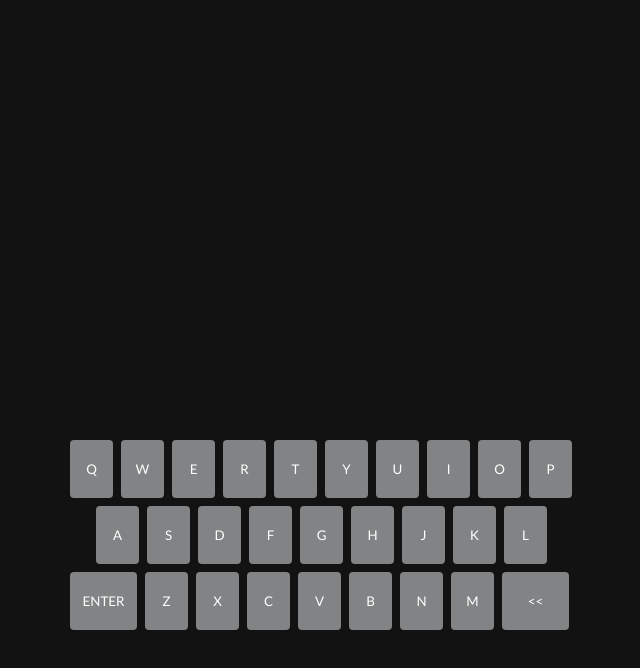
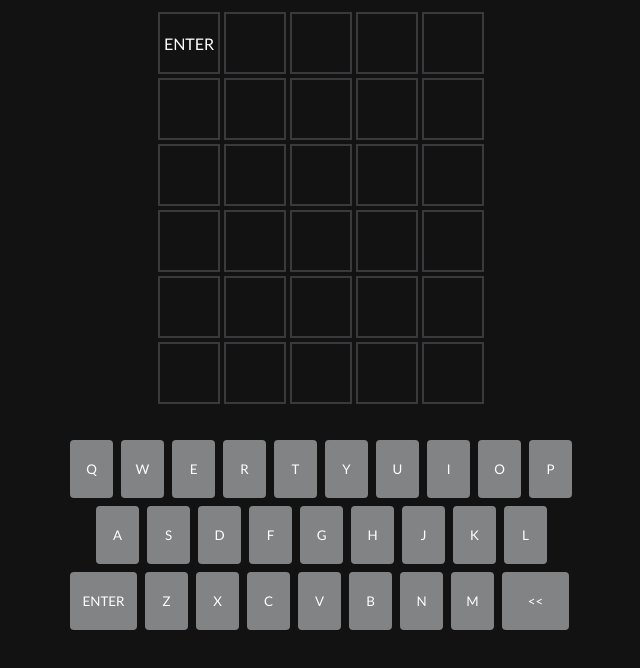
Before and after one commit to Amzsergio/Wordle, a plain HTML site: page index.html in a window 1280 px wide. Both pictures are taken after a click on the button "ENTER". Shown: the part 94-762 px from the top of the page, without its empty margins (319-959 px from the left). Drawn offline with Linux system fonts and the light colour scheme.

Commit message:
functionality to add on a key into a tile

```diff
--- a/app.js
+++ b/app.js
@@ -32,6 +32,9 @@ const keys = [
     '<<',
 ]
 
+let currentRow = 0;
+let currentTile = 0;
+
 const guessRows = [
     ['', '', '', '', ''],
     ['', '', '', '', ''],
@@ -47,20 +50,31 @@ guessRows.forEach((guessRow, guessRowIndex) => {
     guessRow.forEach((guess, guessIndex) => {
         const tileElelement = document.createElement('div');
         tileElelement.setAttribute('id', 'guessRow-' + guessRowIndex + '-tile-' + guessIndex);
+        tileElelement.classList.add('tile');
         rowElement.append(tileElelement);
     });
 
     tileDisplay.append(rowElement);
 })
 
-const handleClick = () => {
-    console.log('clicked')
-}
+
 
 keys.forEach(key => {
     const buttonElement = document.createElement('button');
     buttonElement.textContent = key;
     buttonElement.setAttribute('id', key);
-    buttonElement.addEventListener('click', handleClick);
+    buttonElement.addEventListener('click', () => handleClick(key));
     keyBoard.append(buttonElement);
 })
+
+
+const handleClick = (letter) => {
+    console.log('clicked', letter);
+    addLetter(letter);
+}
+
+const addLetter = (letter) => {
+
+    const tile = document.getElementById('guessRow-' + currentRow + '-tile-' + currentTile);
+    tile.textContent = letter;
+}
--- a/style.css
+++ b/style.css
@@ -50,3 +50,23 @@ body {
 .key-container button:nth-child(28) {
     width: 67px;
 }
+
+.tile-container div {
+    display: flex;
+}
+
+.tile-container .tile {
+    width: 62px;
+    height: 62px;
+    border: 2px solid #3a3a3c;
+    box-sizing: border-box; /* how this works*/
+    display: flex;
+    justify-content: center;
+    align-items: center;
+    margin: 2px;
+
+}
+
+.message-container {
+    height: 30px;
+}
```
